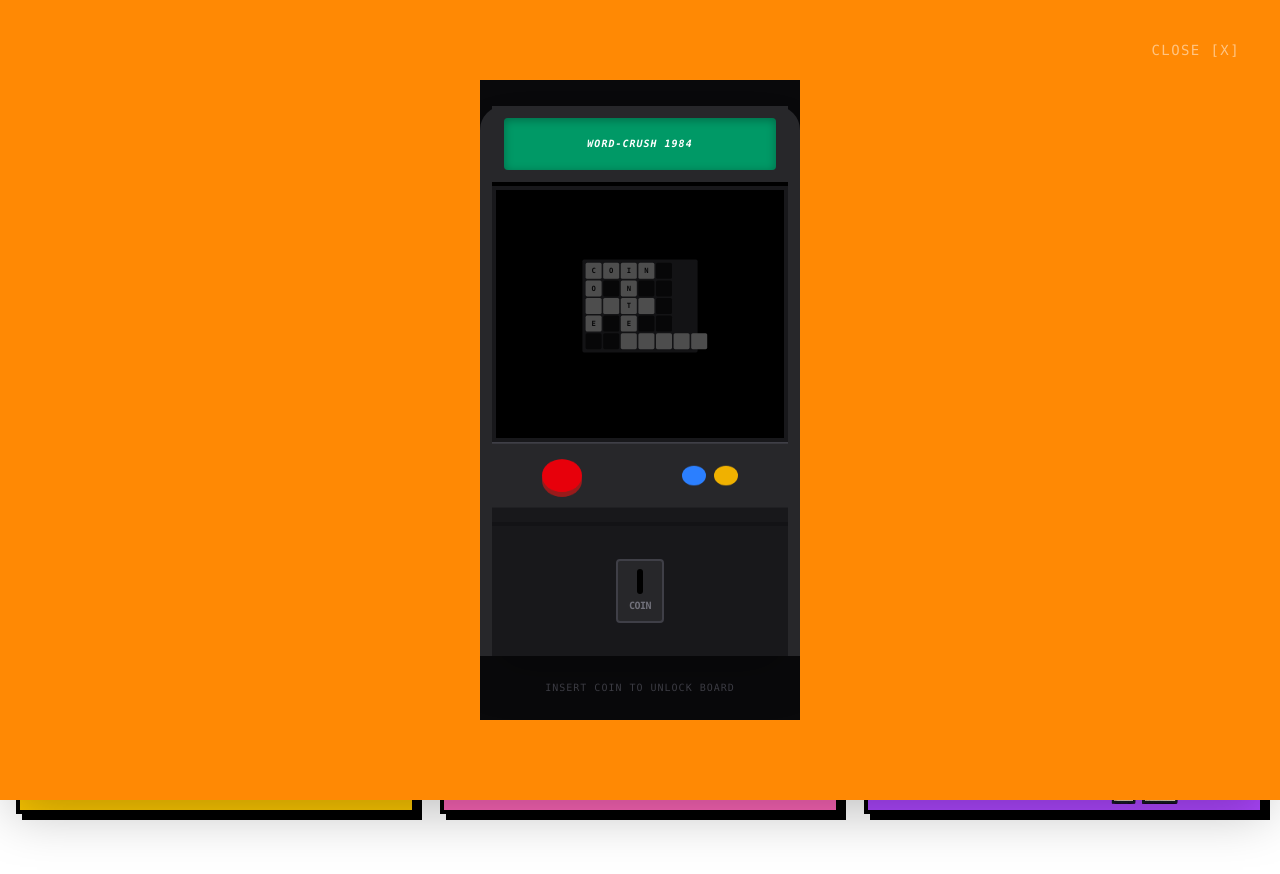
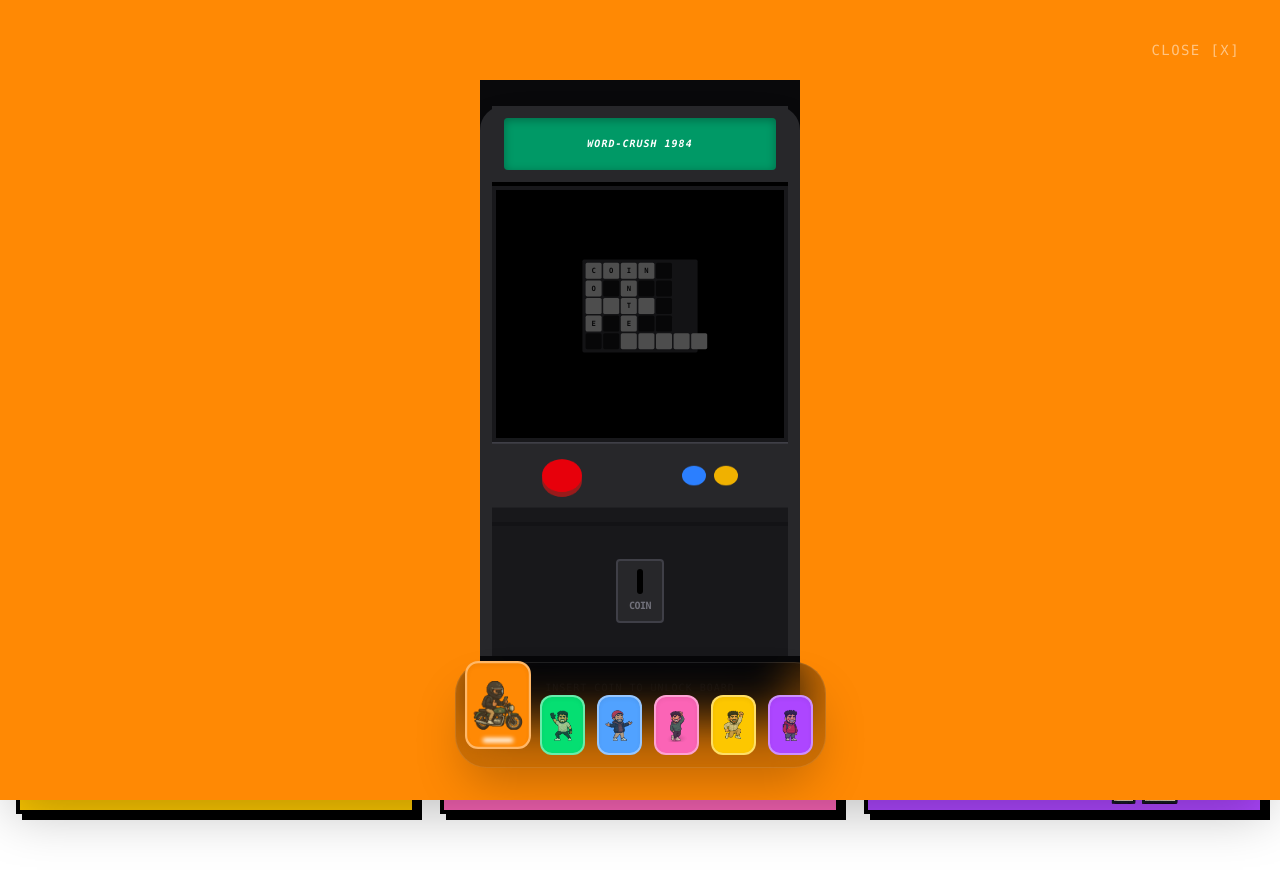
Before and after one commit to Lal-Jr/portfolio-v3, a Next.js app: page / in a window 1280 px wide. Both pictures are taken after a click on the element 428 px from the left and 116 px from the top of the page. Shown: the top 874 px of the page. Built offline with nearby package versions, Linux system fonts and the light colour scheme.

Commit message:
#12 pagination added

```diff
--- a/app/page.tsx
+++ b/app/page.tsx
@@ -270,6 +270,74 @@
 										{/* <AspirationWall /> */}
 										<Controller />
 									</div>
+									{/* ... Inside the expanded motion.div (after the min-h-full div) ... */}
+
+									{/* MINIATURE PANEL PAGINATION */}
+									<div className="absolute bottom-8 left-0 w-full flex justify-center px-4 z-50">
+										<div className="flex items-end gap-3 p-3 bg-black/20 backdrop-blur-xl rounded-[2rem] border border-white/10 shadow-2xl">
+											{panels.map((p) => {
+												const isActive =
+													p.id === selectedId;
+												return (
+													<button
+														key={`nav-${p.id}`}
+														onClick={(e) => {
+															e.stopPropagation();
+															setSelectedId(p.id);
+														}}
+														className="relative group outline-none"
+													>
+														{/* Tooltip Label */}
+														<span className="absolute -top-12 left-1/2 -translate-x-1/2 scale-0 group-hover:scale-100 transition-all bg-white text-black text-[10px] font-black px-2 py-1 rounded-md uppercase whitespace-nowrap shadow-lg">
+															{p.title}
+														</span>
+
+														{/* The Miniature Card */}
+														<motion.div
+															animate={{
+																height: isActive
+																	? 80
+																	: 60,
+																width: isActive
+																	? 60
+																	: 45,
+																y: isActive
+																	? -10
+																	: 0,
+																scale: isActive
+																	? 1.1
+																	: 1,
+															}}
+															whileHover={{
+																scale: 1.1,
+																y: -5,
+															}}
+															className={`${p.color} rounded-xl border-2 border-white/40 shadow-inner overflow-hidden flex flex-col items-center justify-center p-1 transition-all`}
+														>
+															{/* Avatar Miniature */}
+															<div className="w-full h-full relative opacity-80 group-hover:opacity-100 transition-opacity">
+																<img
+																	src={
+																		p.avatar
+																	}
+																	alt=""
+																	className="w-full h-full object-contain"
+																/>
+															</div>
+
+															{/* Active Glow Strip */}
+															{isActive && (
+																<motion.div
+																	layoutId="nav-glow"
+																	className="absolute bottom-1 w-1/2 h-1 bg-white rounded-full blur-[2px]"
+																/>
+															)}
+														</motion.div>
+													</button>
+												);
+											})}
+										</div>
+									</div>
 								</motion.div>
 							))}
 					</div>
```
